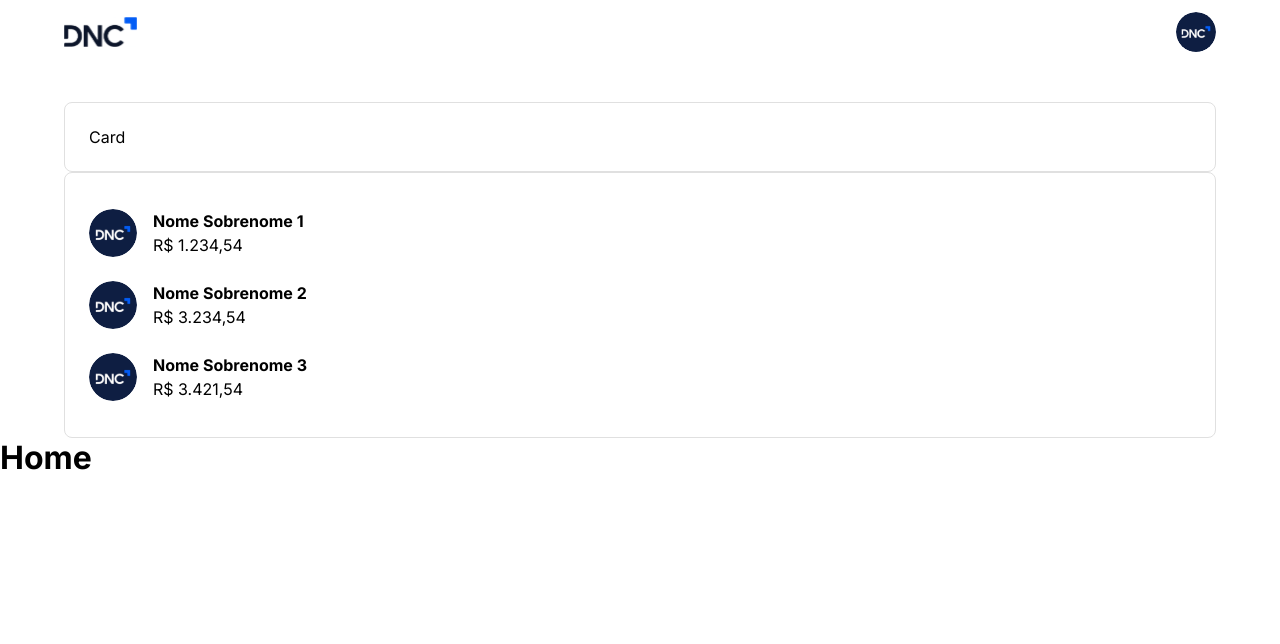
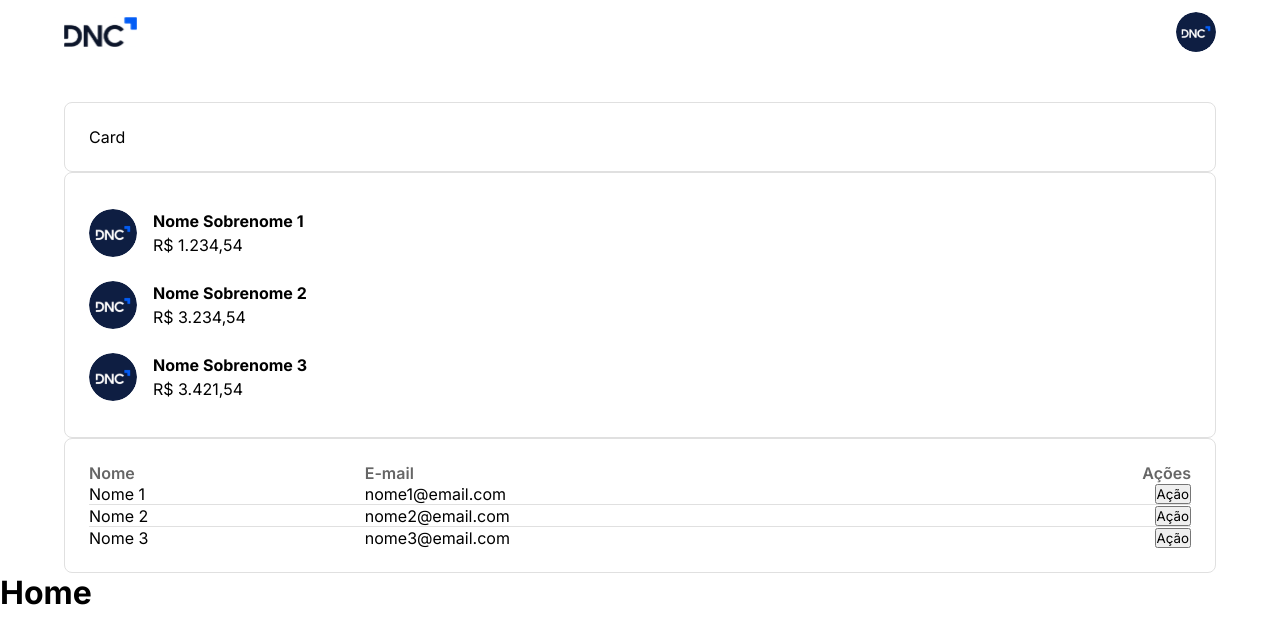
Before and after one commit to Th3Gabriel/sales-dashboard, a React (Vite) app: page /home in a window 1280 px wide. Shown: the top 644 px of the page. Built offline with nearby package versions, Linux system fonts and the light colour scheme.

Commit message:
feat component

```diff
--- /dev/null
+++ b/src/components/CustomTable.tsx
@@ -0,0 +1,62 @@
+import styled from 'styled-components'
+import { pxTorem } from '@/utils'
+import { CustomTableProps } from '@/types'
+
+const CustomTableWrapper = styled.div`
+  overflow-x: auto;
+  width: 100%;
+  table {
+    width: 100%;
+    border-collapse: collapse;
+
+    th,
+    td {
+      heigh: ${pxTorem(48)};
+      padding: 0 ${pxTorem(8)} 0 0;
+      text-align: left;
+      &:last-child {
+        text-align: right;
+        padding: 0;
+      }
+    }
+    th {
+      color: ${(props) => props.theme.typographies.subtitle};
+      font-weight: 600;
+    }
+
+    tr {
+      border-bottom: ${pxTorem(1)} solid
+        ${(props) => props.theme.appDefaultStroke};
+      &:last-child {
+        border-bottom: none;
+      }
+    }
+  }
+`
+
+const CustomTable: React.FC<CustomTableProps> = ({ headers, rows }) => {
+  return (
+    <CustomTableWrapper>
+      <table>
+        <thead>
+          <tr>
+            {headers.map((header, index) => (
+              <th key={index}>{header}</th>
+            ))}
+          </tr>
+        </thead>
+        <tbody>
+          {rows.map((row, rowIndex) => (
+            <tr key={rowIndex}>
+              {row.map((cell, cellIndex) => (
+                <td key={cellIndex}>{cell}</td>
+              ))}
+            </tr>
+          ))}
+        </tbody>
+      </table>
+    </CustomTableWrapper>
+  )
+}
+
+export default CustomTable
--- a/src/components/index.ts
+++ b/src/components/index.ts
@@ -1,9 +1,10 @@
 export * from './Typographies'
 export * from './Logo'
 export * from './CardComponent'
-export { default as AvatarsList } from './AvatarList'
 export { default as StyledInput } from './StyledInput'
 export { default as StyledButton } from './StyledButton'
 export { default as Header } from './Header'
 export { default as FormComponents } from './FormComponent'
+export { default as CustomTable } from './CustomTable'
 export { default as BannerImage } from './BannerImage'
+export { default as AvatarsList } from './AvatarList'
--- a/src/pages/Home.tsx
+++ b/src/pages/Home.tsx
@@ -1,4 +1,4 @@
-import { Header, CardComponent, AvatarsList } from '@/components'
+import { Header, CardComponent, AvatarsList, CustomTable } from '@/components'
 import { currencyConverter } from '@/utils'
 import { Container } from '@mui/material'
 
@@ -20,6 +20,27 @@
       subtitle: currencyConverter(3421.54),
     },
   ]
+
+  const mockTableData = {
+    headers: ['Nome', 'E-mail', 'Ações'],
+    rows: [
+      [
+        <span>Nome 1</span>,
+        <span>nome1@email.com</span>,
+        <button>Ação</button>,
+      ],
+      [
+        <span>Nome 2</span>,
+        <span>nome2@email.com</span>,
+        <button>Ação</button>,
+      ],
+      [
+        <span>Nome 3</span>,
+        <span>nome3@email.com</span>,
+        <button>Ação</button>,
+      ],
+    ],
+  }
   return (
     <>
       <Header />
@@ -28,6 +49,12 @@
         <CardComponent>
           <AvatarsList listData={mockListData} />
         </CardComponent>
+        <CardComponent>
+          <CustomTable
+            headers={mockTableData.headers}
+            rows={mockTableData.rows}
+          />
+        </CardComponent>
       </Container>
       <h1>Home</h1>
     </>
--- /dev/null
+++ b/src/types/customTables.d.ts
@@ -0,0 +1,4 @@
+export interface CustomTableProps {
+  headers: string[]
+  rows: React.ReactNode[][]
+}
--- a/src/types/index.ts
+++ b/src/types/index.ts
@@ -2,3 +2,4 @@
 export * from './formComponent'
 export * from './typographies'
 export * from './AvatarsList'
+export * from './customTables'
```
